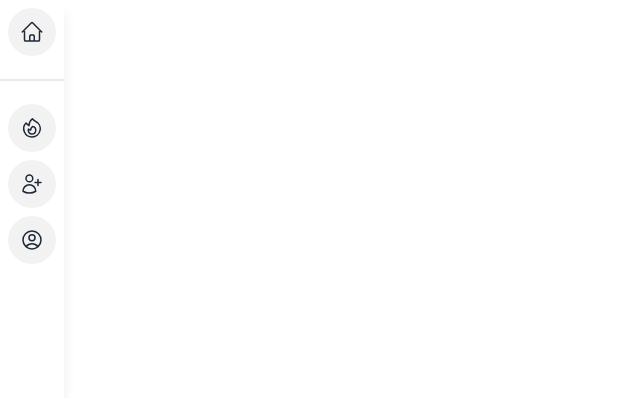
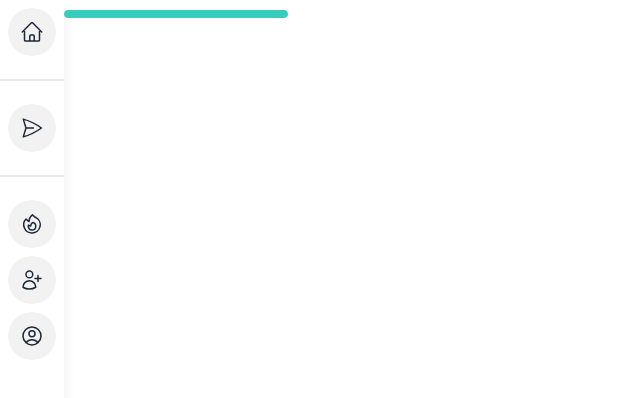
Before and after one commit to Minimata/larp-main, a Nuxt app: page /ship in a window 1280 px wide. Shown: the top 398 px of the page, without its empty margins (0-640 px from the left). Built offline with nearby package versions, Linux system fonts and the light colour scheme.

Commit message:
using composables for that broken firebase shit

```diff
--- a/components/Navbar.vue
+++ b/components/Navbar.vue
@@ -4,6 +4,7 @@ import {
   FireIcon,
   UserCircleIcon,
   UserPlusIcon,
+  PaperAirplaneIcon,
 } from '@heroicons/vue/24/outline/index.js'
 
 const buttons = [
@@ -11,6 +12,12 @@ const buttons = [
     name: 'Home',
     icon: HomeIcon,
     to: '/',
+    divider: true,
+  },
+  {
+    name: 'Ship',
+    icon: PaperAirplaneIcon,
+    to: '/ship',
     divider: true,
   },
   {
--- a/firebase/index.ts
+++ b/composables/useFirestore.ts
@@ -14,4 +14,9 @@ const firebaseConfig = {
 const app = initializeApp(firebaseConfig)
 const db = getFirestore(app)
 
-export { db }
+// export const useFirestore = () => {
+//   return useState('db', () => db)
+// }
+export const useFirestore = () => {
+  return useState('db', () => db)
+}
--- a/pages/feed.vue
+++ b/pages/feed.vue
@@ -1,11 +1,4 @@
-<script setup lang="ts">
-import { doc, getDoc } from 'firebase/firestore'
-import { db } from '~~/firebase'
-
-const firstDocumentRef = doc(db, 'firstCollection', 'firstDocument')
-const firstDoc = await getDoc(firstDocumentRef)
-console.log(firstDoc.data())
-</script>
+<script setup lang="ts"></script>
 
 <template>
   <div>
--- /dev/null
+++ b/pages/ship.vue
@@ -0,0 +1,18 @@
+<script setup lang="ts">
+// import { doc, getDoc } from 'firebase/firestore'
+
+const db = useFirestore()
+// const firstDocumentRef = doc(db.value, 'firstCollection', 'firstDocument')
+// const firstDoc = await getDoc(firstDocumentRef)
+// console.log(firstDoc.data())
+</script>
+
+<template>
+  <div>
+    <progress
+      class="progress progress-accent w-56"
+      value="100"
+      max="100"
+    ></progress>
+  </div>
+</template>
```
